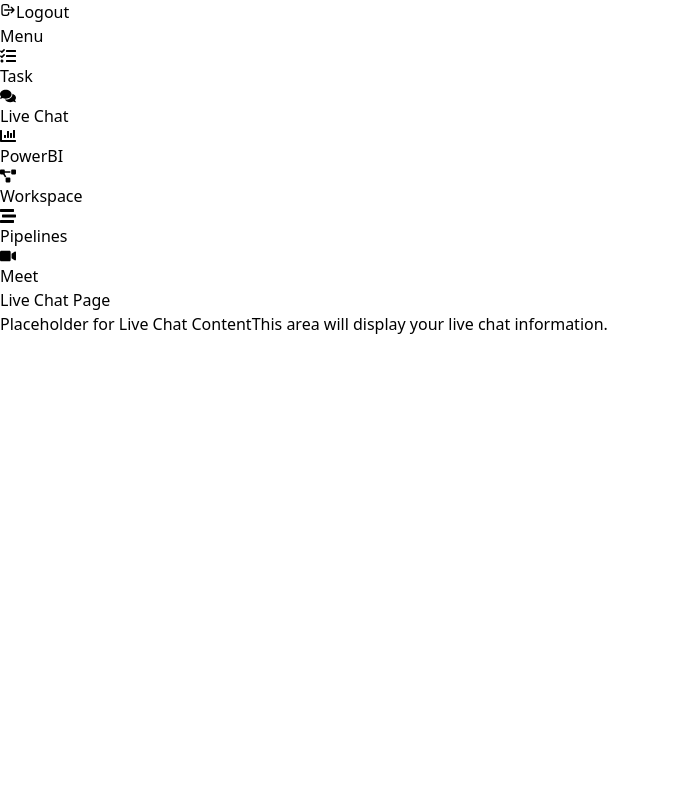
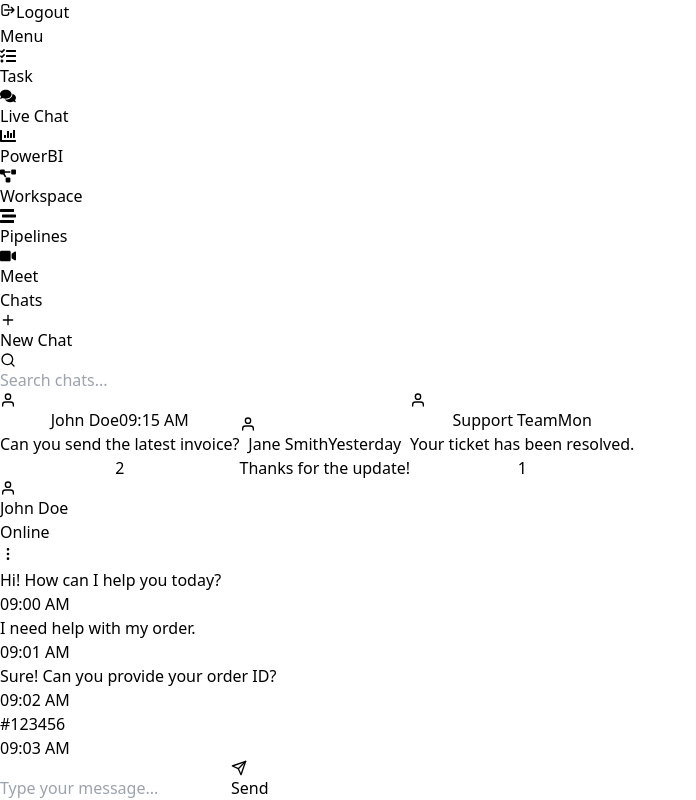
Before and after one commit to V-Dart/VLink, a React (Vite) app in the folder frontend/: page /livechat in a window 1280 px wide. Shown: the part 538-1338 px from the top of the page, without its empty margins (0-696 px from the left). Before the commit the page ends 874 px from the top, so only its background shows below. Built offline with nearby package versions, Linux system fonts and the light colour scheme.

Commit message:
update : added live chat

```diff
--- a/frontend/src/pages/LiveChat.jsx
+++ b/frontend/src/pages/LiveChat.jsx
@@ -1,30 +1,108 @@
-import { useState } from "react";
+import React, { useState, useRef, useEffect } from "react";
+import {
+  FiPlus,
+  FiSearch,
+  FiSend,
+  FiUser,
+  FiMoreVertical,
+} from "react-icons/fi";
 import Sidebar from "./Sidebar";
 import SlideMenu from "./SlideMenu";
+
+// Mock chat data
+const mockChats = [
+  {
+    id: 1,
+    name: "John Doe",
+    lastMessage: "Can you send the latest invoice?",
+    time: "09:15 AM",
+    unread: 2,
+    avatar: null,
+  },
+  {
+    id: 2,
+    name: "Jane Smith",
+    lastMessage: "Thanks for the update!",
+    time: "Yesterday",
+    unread: 0,
+    avatar: null,
+  },
+  {
+    id: 3,
+    name: "Support Team",
+    lastMessage: "Your ticket has been resolved.",
+    time: "Mon",
+    unread: 1,
+    avatar: null,
+  },
+];
+
+const mockMessages = [
+  { id: 1, from: "them", text: "Hi! How can I help you today?", time: "09:00 AM" },
+  { id: 2, from: "me", text: "I need help with my order.", time: "09:01 AM" },
+  { id: 3, from: "them", text: "Sure! Can you provide your order ID?", time: "09:02 AM" },
+  { id: 4, from: "me", text: "#123456", time: "09:03 AM" },
+];
 
 export default function LiveChat() {
   const [isMenuOpen, setMenuOpen] = useState(false);
   const [isPermanent, setPermanent] = useState(false);
-  const [isHoveringMenu, setIsHoveringMenu] = useState(false);
+  const [chats, setChats] = useState(mockChats);
+  const [selectedChat, setSelectedChat] = useState(mockChats[0]);
+  const [messages, setMessages] = useState(mockMessages);
+  const [input, setInput] = useState("");
+  const [search, setSearch] = useState("");
 
-  const handleHamburgerHover = () => {
-    if (!isPermanent) setMenuOpen(true);
+  const chatWindowRef = useRef(null);
+
+  useEffect(() => {
+    if (chatWindowRef.current) {
+      chatWindowRef.current.scrollTop = chatWindowRef.current.scrollHeight;
+    }
+  }, [messages, selectedChat]);
+
+  const handleNewChat = () => {
+    const newId = chats.length + 1;
+    const newChat = {
+      id: newId,
+      name: `New Chat ${newId}`,
+      lastMessage: "Start your conversation...",
+      time: "Now",
+      unread: 0,
+      avatar: null,
+    };
+    setChats([newChat, ...chats]);
+    setSelectedChat(newChat);
+    setMessages([]);
   };
-  const handleHamburgerLeave = () => {
-    if (!isPermanent && !isHoveringMenu) setMenuOpen(false);
+
+  const handleSend = (e) => {
+    e.preventDefault();
+    if (!input.trim()) return;
+
+    const newMessage = {
+      id: messages.length + 1,
+      from: "me",
+      text: input,
+      time: new Date().toLocaleTimeString([], {
+        hour: "2-digit",
+        minute: "2-digit",
+      }),
+    };
+
+    setMessages([...messages, newMessage]);
+    setInput("");
   };
-  const handleHamburgerClick = () => {
-    setPermanent((prev) => !prev);
-    setMenuOpen((prev) => (!isPermanent ? true : false));
-  };
-  const handleMenuHover = () => {
-    setIsHoveringMenu(true);
-    if (!isPermanent) setMenuOpen(true);
-  };
-  const handleMenuLeave = () => {
-    setIsHoveringMenu(false);
-    if (!isPermanent) setMenuOpen(false);
-  };
+
+  const filteredChats = chats.filter((chat) =>
+    chat.name.toLowerCase().includes(search.toLowerCase())
+  );
+
+  const handleHamburgerHover = () => {};
+  const handleHamburgerLeave = () => {};
+  const handleHamburgerClick = () => {};
+  const handleMenuHover = () => {};
+  const handleMenuLeave = () => {};
 
   return (
     <div className="min-h-screen bg-[#0f172a] flex relative">
@@ -43,21 +121,141 @@ export default function LiveChat() {
         onMenuHover={handleMenuHover}
         onMenuLeave={handleMenuLeave}
       />
+
+      {/* Main Content */}
       <main
-        className={`flex-1 flex flex-col items-center justify-center px-4 transition-all duration-300 ${
+        className={`flex-1 flex flex-col lg:flex-row gap-6 p-6 transition-all duration-300 ${
           isMenuOpen ? "ml-64" : "ml-20"
-        } transition-all duration-300 ease-in-out`}
+        }`}
       >
-        <h1 className="text-3xl font-bold text-white mb-8 mt-12 md:mt-0 text-center">
-          Live Chat Page
-        </h1>
-        <div className="border-2 border-dashed border-gray-500 rounded-lg bg-[#1e293b] p-10 w-full max-w-xl flex flex-col items-center">
-          <span className="text-lg text-white font-semibold mb-2">
-            Placeholder for Live Chat Content
-          </span>
-          <span className="text-gray-400 text-center">
-            This area will display your live chat information.
-          </span>
+        {/* Chat List */}
+        <aside className="w-full lg:w-80 flex-shrink-0">
+          <div className="bg-[#1e293b] rounded-xl shadow-lg p-6 mb-6 border border-[#1e293b]">
+            <div className="flex items-center justify-between mb-4">
+              <h3 className="text-lg font-semibold text-white">Chats</h3>
+              <button
+                className="flex items-center gap-2 bg-blue-600 text-white px-4 py-2 rounded-lg hover:bg-blue-700 transition-colors text-sm font-medium"
+                onClick={handleNewChat}
+              >
+                <FiPlus className="w-4 h-4" /> New Chat
+              </button>
+            </div>
+            <div className="relative mb-4">
+              <FiSearch className="absolute left-3 top-1/2 -translate-y-1/2 text-white/60 w-5 h-5" />
+              <input
+                type="text"
+                className="w-full pl-10 pr-4 py-2 border border-gray-700 rounded-lg bg-[#0f172a] text-white placeholder-white/60 focus:ring-2 focus:ring-blue-500 focus:border-blue-500"
+                placeholder="Search chats..."
+                value={search}
+                onChange={(e) => setSearch(e.target.value)}
+              />
+            </div>
+            <div className="space-y-2 max-h-96 overflow-y-auto">
+              {filteredChats.length === 0 ? (
+                <div className="text-white/60 text-center py-8">No chats found.</div>
+              ) : (
+                filteredChats.map((chat) => (
+                  <button
+                    key={chat.id}
+                    className={`w-full flex items-center gap-3 p-3 rounded-lg transition-colors text-left ${
+                      selectedChat.id === chat.id
+                        ? "bg-blue-900/30"
+                        : "hover:bg-[#273549]"
+                    }`}
+                    onClick={() => setSelectedChat(chat)}
+                  >
+                    <div className="w-10 h-10 bg-blue-800 rounded-full flex items-center justify-center text-white font-bold text-lg">
+                      <FiUser className="w-6 h-6" />
+                    </div>
+                    <div className="flex-1 min-w-0">
+                      <div className="flex items-center justify-between">
+                        <span className="font-semibold text-white truncate">
+                          {chat.name}
+                        </span>
+                        <span className="text-xs text-white/60 ml-2">
+                          {chat.time}
+                        </span>
+                      </div>
+                      <div className="text-xs text-white/60 truncate">
+                        {chat.lastMessage}
+                      </div>
+                    </div>
+                    {chat.unread > 0 && (
+                      <span className="ml-2 bg-blue-600 text-white text-xs font-bold px-2 py-0.5 rounded-full">
+                        {chat.unread}
+                      </span>
+                    )}
+                  </button>
+                ))
+              )}
+            </div>
+          </div>
+        </aside>
+
+        {/* Chat Window */}
+        <div className="flex-1 flex flex-col bg-[#1e293b] rounded-xl shadow-lg border border-[#334155]">
+          {/* Chat Header */}
+          <div className="flex items-center justify-between border-b border-[#334155] p-6">
+            <div className="flex items-center gap-3">
+              <div className="w-10 h-10 bg-blue-800 rounded-full flex items-center justify-center text-white font-bold text-lg">
+                <FiUser className="w-6 h-6" />
+              </div>
+              <div>
+                <div className="font-semibold text-white text-lg">
+                  {selectedChat.name}
+                </div>
+                <div className="text-xs text-white/60">Online</div>
+              </div>
+            </div>
+            <button className="p-2 text-white/40 hover:text-white hover:bg-[#273549] rounded-lg transition-colors">
+              <FiMoreVertical className="w-5 h-5" />
+            </button>
+          </div>
+
+          {/* Messages */}
+          <div
+            ref={chatWindowRef}
+            className="flex-1 overflow-y-auto p-6 space-y-4 bg-[#1e293b]"
+          >
+            {messages.map((msg) => (
+              <div
+                key={msg.id}
+                className={`flex ${msg.from === "me" ? "justify-end" : "justify-start"}`}
+              >
+                <div
+                  className={`max-w-xs px-4 py-2 rounded-lg shadow text-sm ${
+                    msg.from === "me"
+                      ? "bg-blue-600 text-white rounded-br-none"
+                      : "bg-[#273549] text-white rounded-bl-none"
+                  }`}
+                >
+                  {msg.text}
+                  <div className="text-xs text-white/50 mt-1 text-right">{msg.time}</div>
+                </div>
+              </div>
+            ))}
+          </div>
+
+          {/* Input */}
+          <form
+            onSubmit={handleSend}
+            className="flex items-center gap-3 border-t border-[#334155] p-4 bg-[#1e293b]"
+          >
+            <input
+              type="text"
+              className="flex-1 px-4 py-2 rounded-lg bg-[#0f172a] text-white border border-[#334155] focus:ring-2 focus:ring-blue-500 focus:border-blue-500"
+              placeholder="Type your message..."
+              value={input}
+              onChange={(e) => setInput(e.target.value)}
+            />
+            <button
+              type="submit"
+              className="bg-blue-600 text-white px-4 py-2 rounded-lg hover:bg-blue-700 transition-colors flex items-center gap-2 font-medium"
+            >
+              <FiSend className="w-5 h-5" />
+              Send
+            </button>
+          </form>
         </div>
       </main>
     </div>
--- a/frontend/src/pages/Login.jsx
+++ b/frontend/src/pages/Login.jsx
@@ -19,6 +19,10 @@ export default function Login() {
 
   const handleGoogleLogin = () => {
     authAPI.googleLogin();
+  };
+
+  const handleLinkedInLogin = () => {
+    authAPI.linkedinLogin();
   };
 
    const handleSubmit = async (e) => {
@@ -242,7 +246,7 @@ export default function Login() {
             <button
               className="flex-1 flex items-center justify-center gap-2 py-3 rounded-lg bg-blue-600 hover:bg-blue-700 text-white font-bold text-base transition-colors"
               aria-label="Sign in with LinkedIn"
-              onClick={(e) => { e.preventDefault(); navigate('/dashboard'); }}
+              onClick={handleLinkedInLogin}
             >
               <svg
                 className="w-[22px] h-[22px] fill-white"
--- a/frontend/src/pages/Signup.jsx
+++ b/frontend/src/pages/Signup.jsx
@@ -28,6 +28,10 @@ import React, { useState } from 'react';
 
     const handleGoogleLogin = () => {
       authAPI.googleLogin();
+    };
+
+    const handleLinkedInLogin = () => {
+      authAPI.linkedinLogin();
     };
 
      const handleSubmit = async (e) => {
@@ -406,7 +410,7 @@ import React, { useState } from 'react';
               <button
                 className="flex-1 flex items-center justify-center gap-2 py-3 rounded-lg bg-blue-600 hover:bg-blue-700 text-white font-bold text-base transition-colors"
                 aria-label="Sign up with LinkedIn"
-                onClick={(e) => { e.preventDefault(); navigate('/dashboard'); }}
+                onClick={handleLinkedInLogin}
               >
                 <svg
                   className="w-[22px] h-[22px] fill-white"
--- a/frontend/src/services/api.js
+++ b/frontend/src/services/api.js
@@ -67,10 +67,25 @@ export const authAPI = {
     window.location.href = `${API_BASE_URL}/auth/google`;
   },
 
+  // LinkedIn OAuth login
+  linkedinLogin: () => {
+    window.location.href = `${API_BASE_URL}/auth/linkedin`;
+  },
+
   // Verify Google token
   verifyGoogleToken: async (token) => {
     try {
       const response = await api.post('/auth/google/verify', { token });
+      return response;
+    } catch (error) {
+      throw error;
+    }
+  },
+
+  // Verify LinkedIn token
+  verifyLinkedInToken: async (token) => {
+    try {
+      const response = await api.post('/auth/linkedin/verify', { token });
       return response;
     } catch (error) {
       throw error;
```
